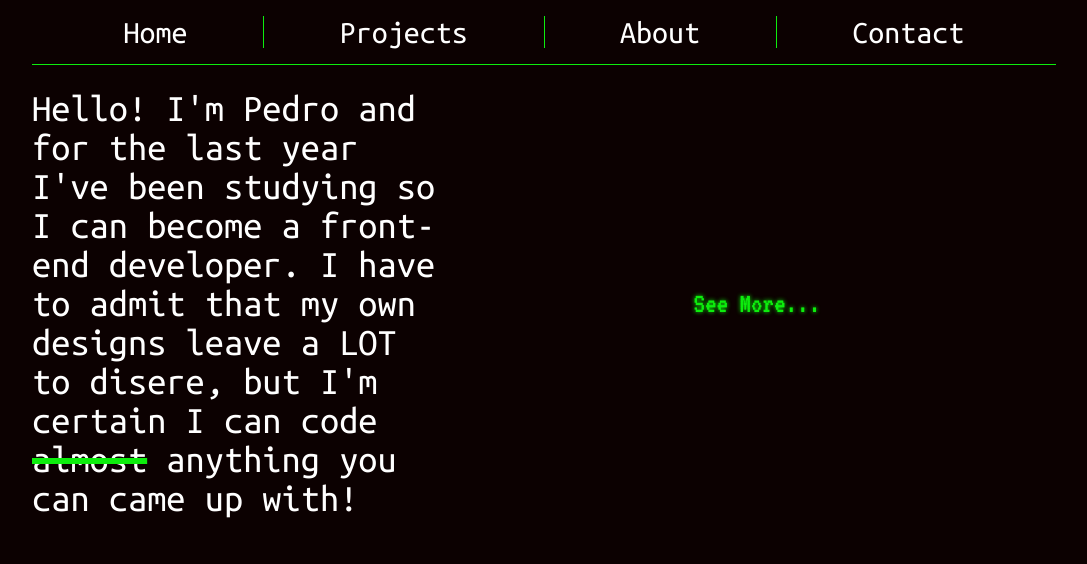
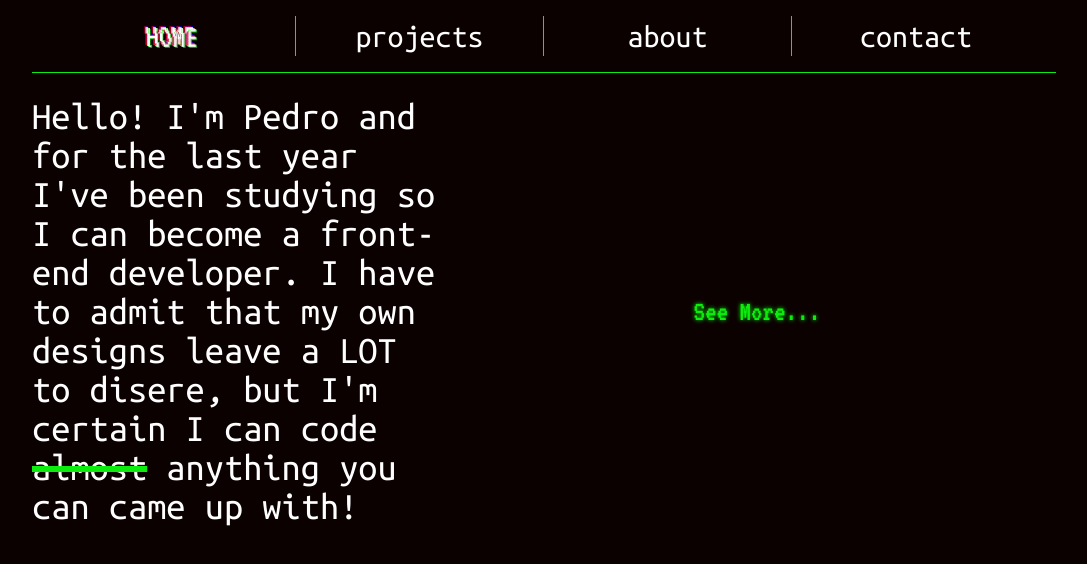
Before and after one commit to pdLeal/portfolioVwn, a React (Vite) app: page /home in a window 1280 px wide. Shown: the top 564 px of the page, without its empty margins (96-1183 px from the left). Built offline with nearby package versions, Linux system fonts and the light colour scheme.

Commit message:
started glitch effect at the header component

```diff
--- a/src/components/header/Header.jsx
+++ b/src/components/header/Header.jsx
@@ -1,16 +1,41 @@
-import React from 'react';
+import React, { useState } from 'react';
 import * as S from './Header_Style';
 import { Link } from 'react-router-dom';
 
 function Header() {
+  const [isSelected, setIsSelected] = useState('home');
+  const menuItens = ['home', 'projects', 'about', 'contact'];
+
   return (
     <nav>
-        <S.Ul>
-            <Link to='/home'>Home</Link>
-            <Link to='/projects'>Projects</Link>
-            <Link to='/about'>About</Link>
-            <Link to='/contact'>Contact</Link>
-        </S.Ul>
+      <S.Ul>
+        {menuItens.map((item) => {
+          if (isSelected === item) {
+            return (
+              <S.Li>
+                <Link className='glitch' to={`/${item}`}>
+                  <span aria-hidden='true'>{item}</span>
+                  {item}
+                  <span aria-hidden='true'>{item}</span>
+                </Link>
+              </S.Li>
+            );
+
+          } else {
+            return (
+              <S.Li onClick={() => setIsSelected(item)}>
+                <Link to={`/${item}`}>{item}</Link>
+              </S.Li>
+            );
+
+          }
+        })}
+
+        {/* <S.Li><Link className='glitch' to='/home'>Home</Link></S.Li>
+        <S.Li><Link to='/projects'>Projects</Link></S.Li>
+        <S.Li><Link to='/about'>About</Link></S.Li>
+        <S.Li><Link to='/contact'>Contact</Link></S.Li> */}
+      </S.Ul>
     </nav>
   )
 }
--- a/src/components/header/Header_Style.jsx
+++ b/src/components/header/Header_Style.jsx
@@ -1,30 +1,97 @@
-import styled from "styled-components";
+import styled, { keyframes } from "styled-components";
 
 export const Ul = styled.ul`
     text-align: center;
     padding: 16px;
     max-width: 80vw;
     margin-inline: auto;
-    display: flex;
-    justify-content: space-evenly;
+    display: grid;
+    grid-template-columns: repeat(4, 1fr);
     list-style: none;
     border-bottom: solid 1px var(--primary-color);
+`;
+
+const glitchEffect = keyframes`
+     0% {
+    text-shadow: 0.05em 0 0 rgba(255, 0, 0, 0.75),
+      -0.05em -0.025em 0 rgba(0, 255, 0, 0.75),
+      -0.025em 0.05em 0 rgba(0, 0, 255, 0.75);
+  }
+  14% {
+    text-shadow: 0.05em 0 0 rgba(255, 0, 0, 0.75),
+      -0.05em -0.025em 0 rgba(0, 255, 0, 0.75),
+      -0.025em 0.05em 0 rgba(0, 0, 255, 0.75);
+  }
+  15% {
+    text-shadow: -0.05em -0.025em 0 rgba(255, 0, 0, 0.75),
+      0.025em 0.025em 0 rgba(0, 255, 0, 0.75),
+      -0.05em -0.05em 0 rgba(0, 0, 255, 0.75);
+  }
+  49% {
+    text-shadow: -0.05em -0.025em 0 rgba(255, 0, 0, 0.75),
+      0.025em 0.025em 0 rgba(0, 255, 0, 0.75),
+      -0.05em -0.05em 0 rgba(0, 0, 255, 0.75);
+  }
+  50% {
+    text-shadow: 0.025em 0.05em 0 rgba(255, 0, 0, 0.75),
+      0.05em 0 0 rgba(0, 255, 0, 0.75), 0 -0.05em 0 rgba(0, 0, 255, 0.75);
+  }
+  99% {
+    text-shadow: 0.025em 0.05em 0 rgba(255, 0, 0, 0.75),
+      0.05em 0 0 rgba(0, 255, 0, 0.75), 0 -0.05em 0 rgba(0, 0, 255, 0.75);
+  }
+  100% {
+    text-shadow: -0.025em 0 0 rgba(255, 0, 0, 0.75),
+      -0.025em -0.025em 0 rgba(0, 255, 0, 0.75),
+      -0.025em -0.05em 0 rgba(0, 0, 255, 0.75);
+  }
+`;
+
+export const Li = styled.li`
+    padding: 4px;
+
+        &:not(:last-child) { // Selects the li that are not the last child
+            border-right: solid 1px var(--primary-color);
+        }
 
         a {
-            flex-grow: 1;
             font-size: clamp(1.3rem, 2vw + 0.5rem, 2rem);text-decoration: none;
             color: white;
             transition: all 150ms linear;
-
-            position: relative;
-            z-index: 1;
-        }
-
-        a:not(:last-child) { // Selects the links that are not the last child
-            border-right: solid 1px var(--primary-color);
         }
 
         a:hover {
             text-shadow: 0px 0px 10px whitesmoke;
         }
+
+        a.glitch {
+            font-family: "VT323", monospace;
+            text-transform: uppercase;
+            text-shadow:
+                0.05em 0 0 rgba(255, 0, 0, 0.75),
+                -0.025em -0.05em 0 rgba(0, 255, 0, 0.75),
+                0.025em 0.05em 0 rgba(0, 0, 255, 0.75);
+            animation: ${glitchEffect} 750ms infinite;
+            position: relative;
+        }
+
+        .glitch span {
+            position: absolute;
+            top: 0;
+            left: 0;
+        }
+
+        .glitch span:first-child {
+            animation: glitch 650ms infinite;
+            clip-path: polygon(0 0, 100% 0, 100% 45%, 0 45%);
+            transform: translate(-0.05em, -0.025em);
+            opacity: 0.8;
+        }
+
+        .glitch span:last-child {
+            animation: glitch 375ms infinite;
+            clip-path: polygon(0 80%, 100% 20%, 100% 100%, 0 100%);
+            transform: translate(0.05em, 0.025em);
+            opacity: 0.8;
+        }
 `;
```
